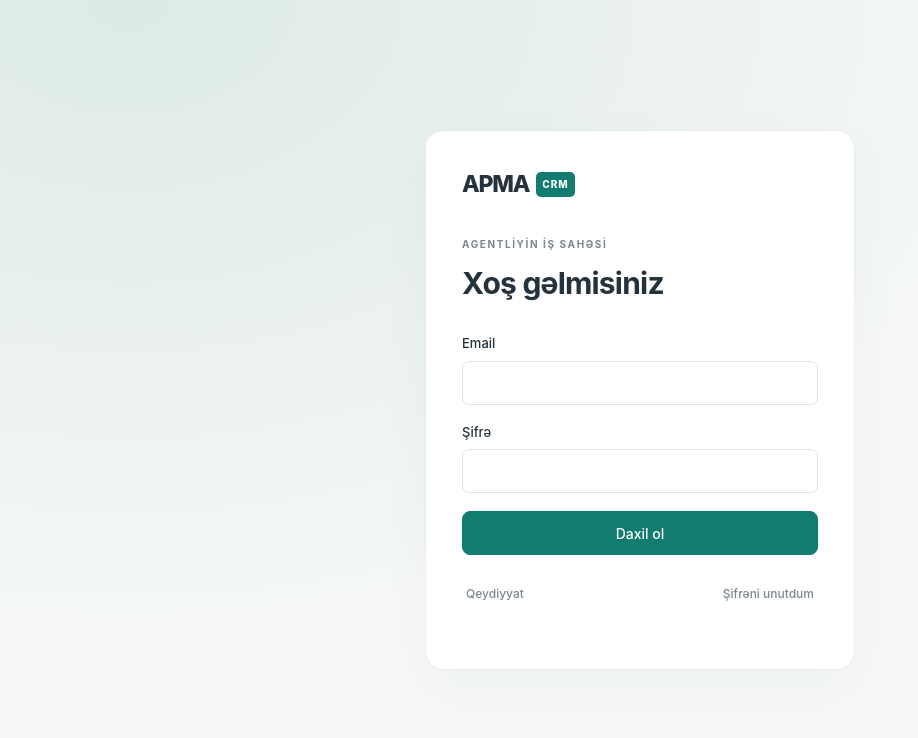
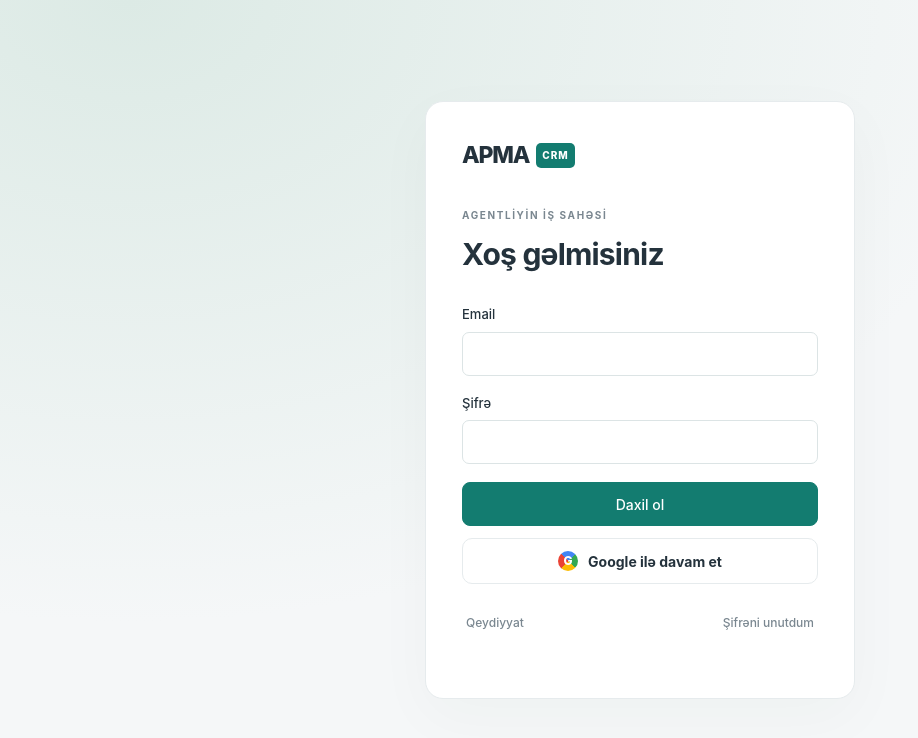
Before and after one commit to apmaglobe/apmacrm, a Next.js app: page /login in a window 1280 px wide. Shown: the top 738 px of the page, without its empty margins (0-918 px from the left). Built offline with nearby package versions, Linux system fonts and the light colour scheme; no server answers.

Commit message:
Add Google OAuth sign-in entry

```diff
--- a/src/app/globals.css
+++ b/src/app/globals.css
@@ -631,6 +631,36 @@ label.search {
 }
 .auth-card .primary {
   width: 100%;
+}
+.oauth-button {
+  width: 100%;
+  min-height: 46px;
+  display: inline-flex;
+  align-items: center;
+  justify-content: center;
+  gap: 10px;
+  margin-top: 12px;
+  border: 1px solid var(--border);
+  border-radius: 10px;
+  background: var(--surface);
+  color: var(--text);
+  font-weight: 650;
+}
+.oauth-button:hover:not(:disabled) {
+  border-color: #8aa79e;
+  background: #f7fbf9;
+}
+.google-mark {
+  display: inline-grid;
+  width: 20px;
+  height: 20px;
+  place-items: center;
+  border-radius: 50%;
+  background: conic-gradient(from -42deg, #4285f4 0 25%, #34a853 25% 48%, #fbbc05 48% 73%, #ea4335 73% 100%);
+  color: white;
+  font-size: 12px;
+  font-weight: 800;
+  line-height: 1;
 }
 label {
   display: flex;
--- a/src/modules/users/login.tsx
+++ b/src/modules/users/login.tsx
@@ -85,6 +85,19 @@ export function Login() {
     }
     finally{setBusy(false);}
   }
+  async function signInWithGoogle(){
+    setBusy(true);setMessage("");
+    try{
+      const {error}=await db.auth.signInWithOAuth({
+        provider:"google",
+        options:{redirectTo:`${window.location.origin}/auth/callback`},
+      });
+      if(error)throw error;
+    }catch{
+      setMessage("Google ilə giriş başlatılmadı. Bir az sonra yenidən sınayın.");
+      setBusy(false);
+    }
+  }
   async function enroll(){
     setBusy(true);setMessage("");
     try{
@@ -121,6 +134,7 @@ export function Login() {
       </>}
       <button className="primary" disabled={busy}>{busy?"Gözləyin…":mode==="login"?"Daxil ol":"Davam et"}</button>
     </form>}
+    {!signed&&(mode==="login"||mode==="register")&&<button type="button" className="oauth-button" disabled={busy} onClick={signInWithGoogle}><span className="google-mark" aria-hidden="true">G</span><span>Google ilə davam et</span></button>}
     {message&&<p role="status" className="notice">{message}</p>}
     {!signed&&mode!=="loading"&&<div className="auth-links"><button disabled={busy} onClick={()=>{setMessage("");setMode(mode==="register"?"login":"register");}}>{mode==="register"?"Girişə qayıt":"Qeydiyyat"}</button><button disabled={busy} onClick={()=>{setMessage("");setMode("reset");}}>Şifrəni unutdum</button></div>}
     {signed&&<div className="stack">
```
Also changed, not shown: 1 other file (tests, documents, lock files or other folders).
